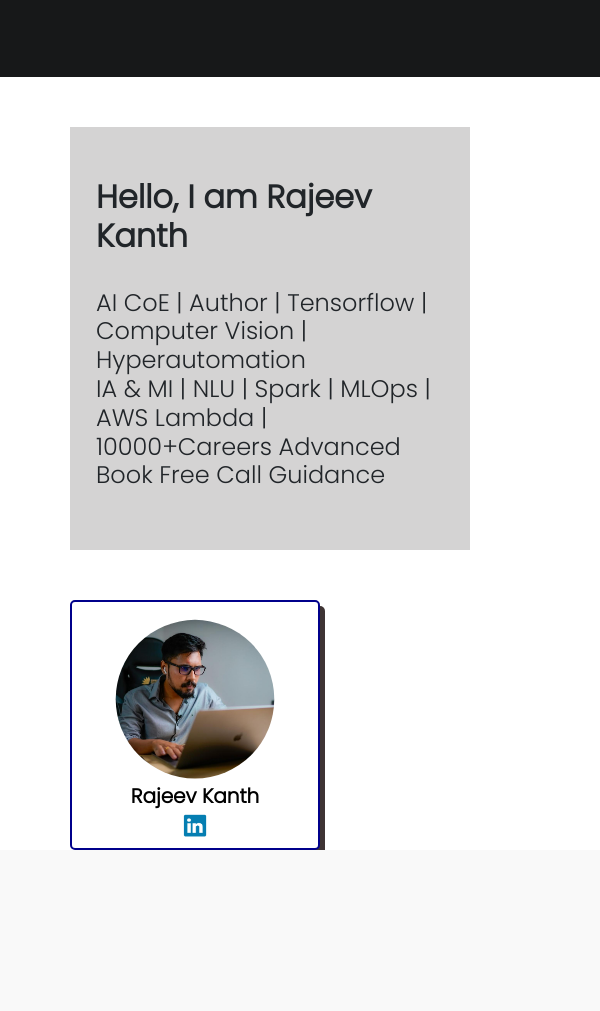
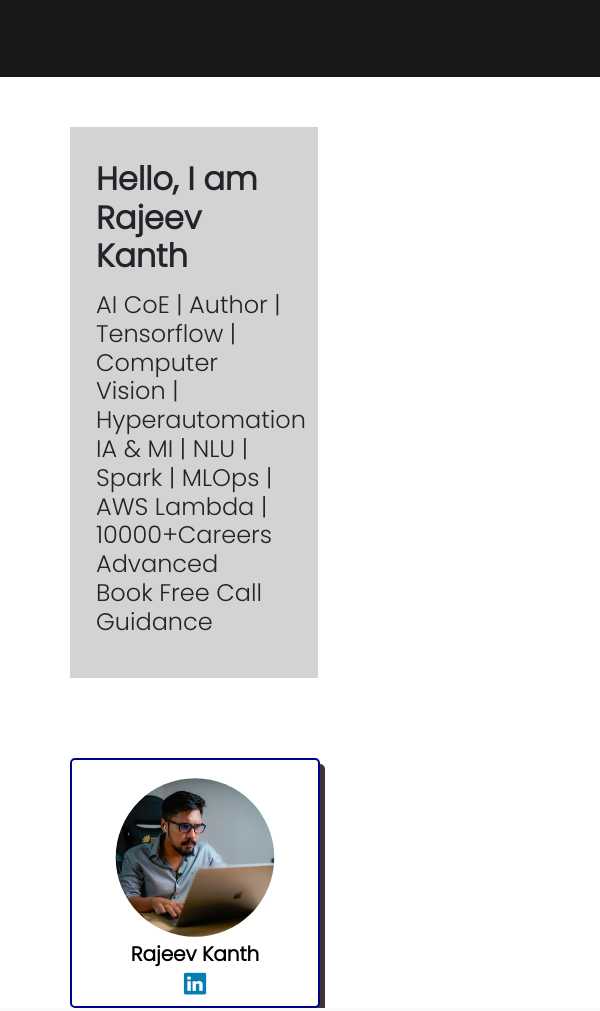
Before and after one commit to bhavyapathak20/dscf1, a plain HTML site: page index.html in a window 600 px wide. Shown: the part 1564-2575 px from the top of the page. Drawn offline with nearby package versions, Linux system fonts and the light colour scheme; a web font is replaced by a local one.

Commit message:
Speaker's section

```diff
--- a/styles.css
+++ b/styles.css
@@ -633,7 +633,7 @@ nav ul li ul li a {
     width: 50%;
     float: left;
     background-color: rgb(212, 211, 211);
-    margin-top: 50px;
+    margin-top: 10px;
     font-family: 'Poppins', Courier, monospace;
     padding: 20px;
 }
@@ -687,11 +687,12 @@ nav ul li ul li a {
 @media only screen and (min-width:100px) and (max-width:600px){
     .speaker_content{
         width: 100%;
-        min-width: fit-content;
+        width: 248px;
         float: none;
         padding: 26px;
-        font-size: 17px;
-        margin-left: -70px;
+        font-size: 5px;
+        margin-left: -80px;
+        margin-bottom: 30px;
     }
     .flex-container{
         display: block;
@@ -722,6 +723,9 @@ nav ul li ul li a {
     }
     .flex-container{
         margin-right: 50px;
+    }
+    .flex-item{
+      margin-top: 80px;
     }
 }
 
```
